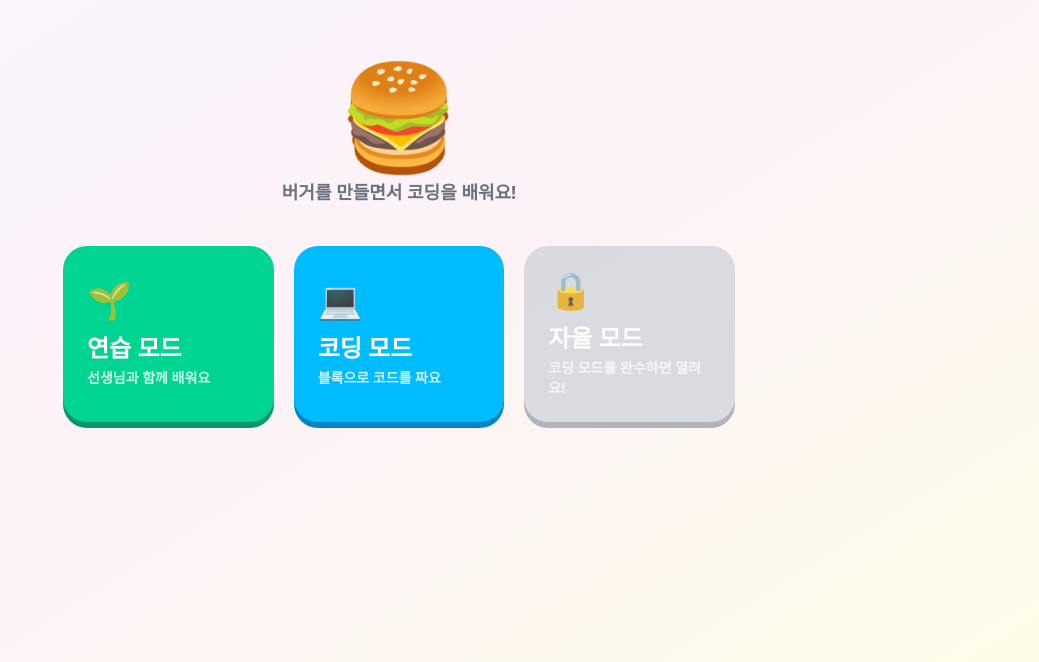
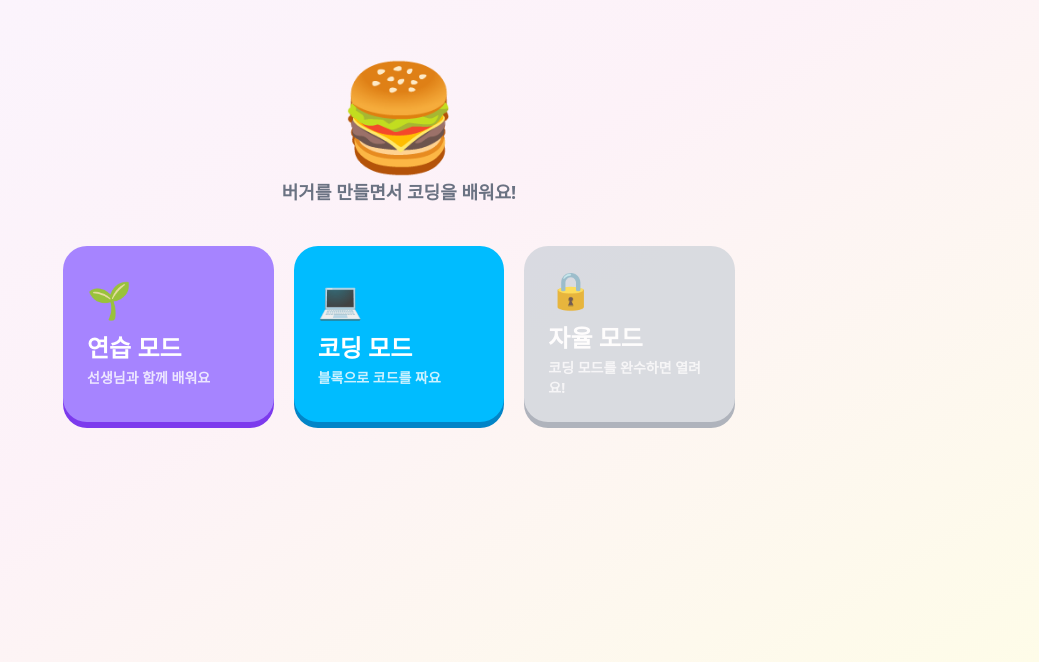
Before and after one commit to ddiae/burger-block, a React (Vite) app: page / in a window 1280 px wide. Shown: the part 138-800 px from the top of the page, without its empty margins (241-1280 px from the left). Built offline with nearby package versions, Linux system fonts and the light colour scheme.

Commit message:
style: 버튼 색상 교체

```diff
--- a/src/pages/home/ui/HomePage.tsx
+++ b/src/pages/home/ui/HomePage.tsx
@@ -74,8 +74,8 @@ export default function HomePage() {
           emoji="🌱"
           label="연습 모드"
           desc="선생님과 함께 배워요"
-          bg="bg-emerald-400"
-          shadow="#059669"
+          bg="bg-violet-400"
+          shadow="#7c3aed"
           onClick={() => navigate("/practice")}
         />
         <ModeCard
@@ -96,8 +96,8 @@ export default function HomePage() {
               ? "나만의 버거를 만들어요"
               : "코딩 모드를 완수하면 열려요!"
           }
-          bg={freeUnlocked ? "bg-violet-400" : "bg-gray-300"}
-          shadow={freeUnlocked ? "#7c3aed" : "#9ca3af"}
+          bg={freeUnlocked ? "bg-emerald-400" : "bg-gray-300"}
+          shadow={freeUnlocked ? "#059669" : "#9ca3af"}
           onClick={handleFreeClick}
           locked={!freeUnlocked}
         />
```
